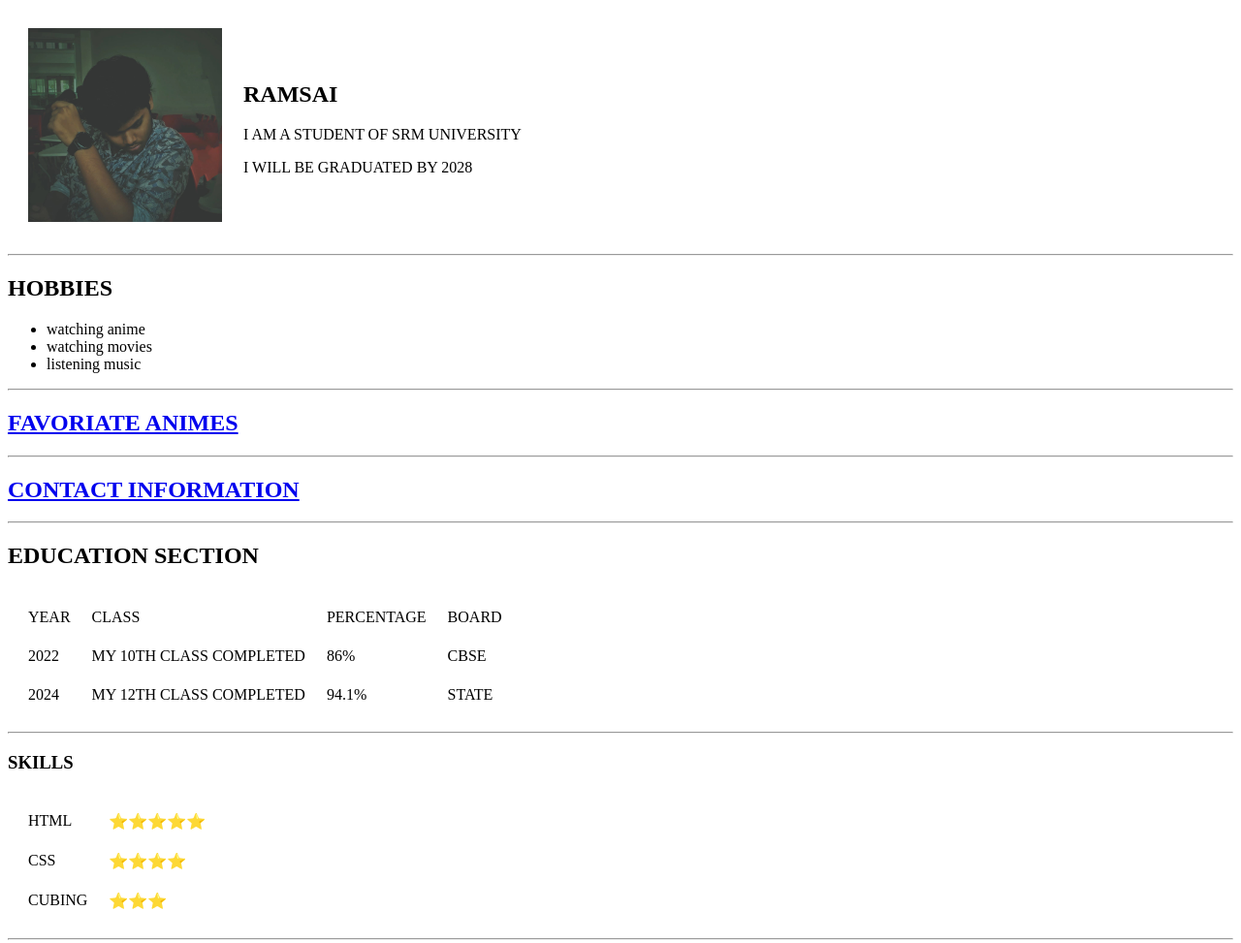
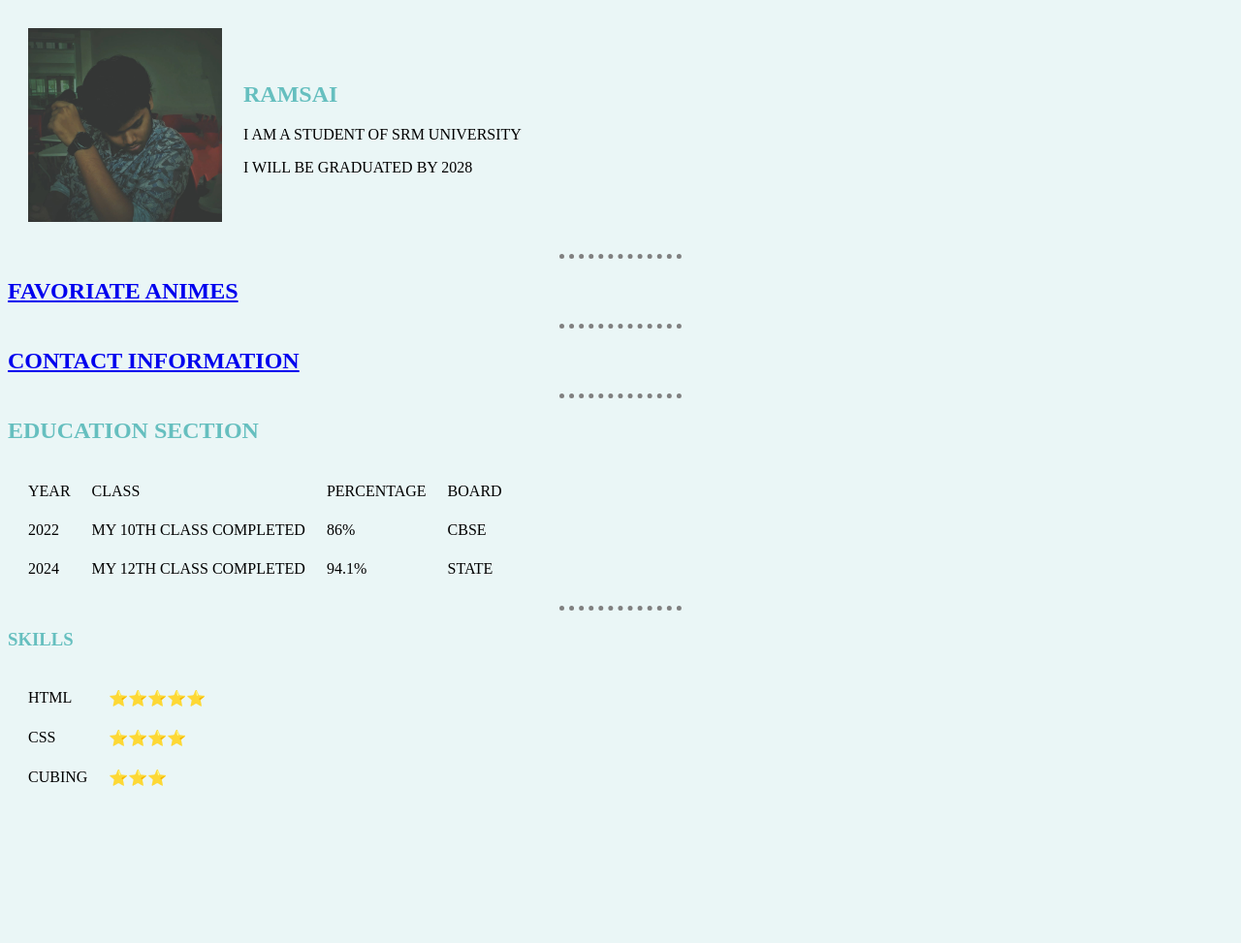
Before and after one commit to RRAMSAI/new, a plain HTML site: page index.html in a window 1280 px wide. Shown: the whole page at 97% size. After the commit the page ends 841 px from the top, so only its background shows below. Drawn offline with Linux system fonts and the light colour scheme.

Commit message:
Add files via upload

```diff
--- a/index.html
+++ b/index.html
@@ -2,6 +2,7 @@
 <html>
     <head>
         <title>RAMSAI PORTFOLIO</title>
+        <link rel="stylesheet" href="styleS.css">
     </head>
     <body>
         <table Cellspacing="20px">
@@ -16,13 +17,6 @@
         </tr>
     </table>
    <HR>
-    <h2>HOBBIES</h2>
-    <UL>
-        <li>watching anime</li>
-        <li>watching movies</li>
-        <li>listening music</li>
-    </UL>
-    <hr>
     <h2><a href="animes_list.html">FAVORIATE ANIMES</a></h2>
     <hr>
     <h2><a href="contact.html">CONTACT INFORMATION</a></h2>
@@ -68,6 +62,5 @@
             <td>⭐⭐⭐</td>
         </TR>
     </TABLE>
-    <hr>
     </body>
 </html>
```
